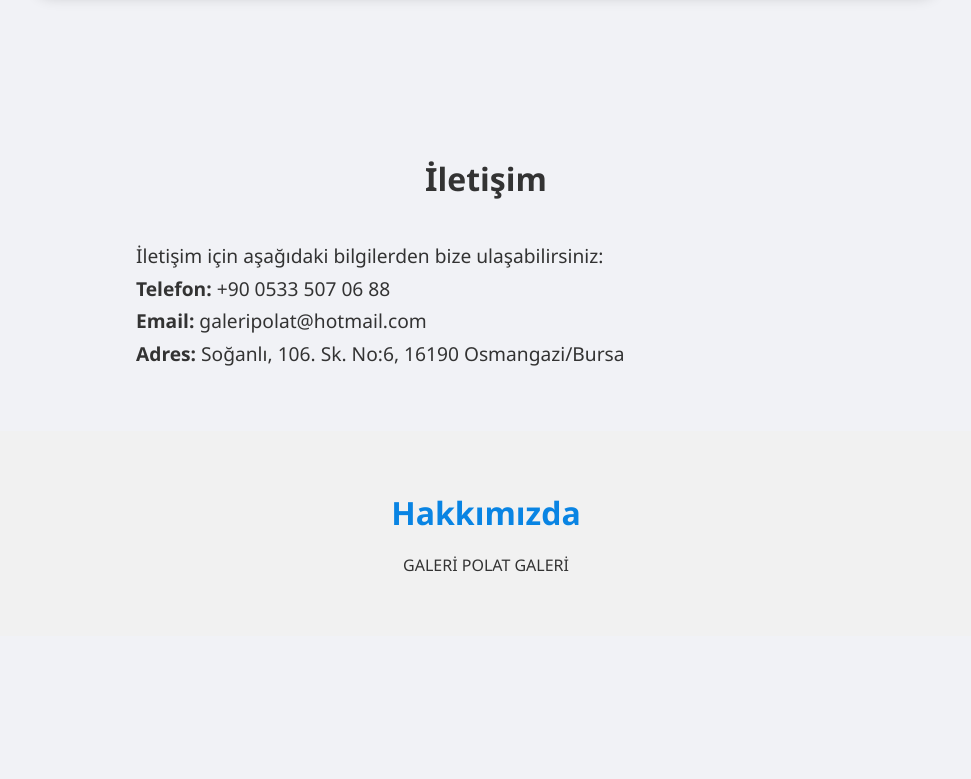
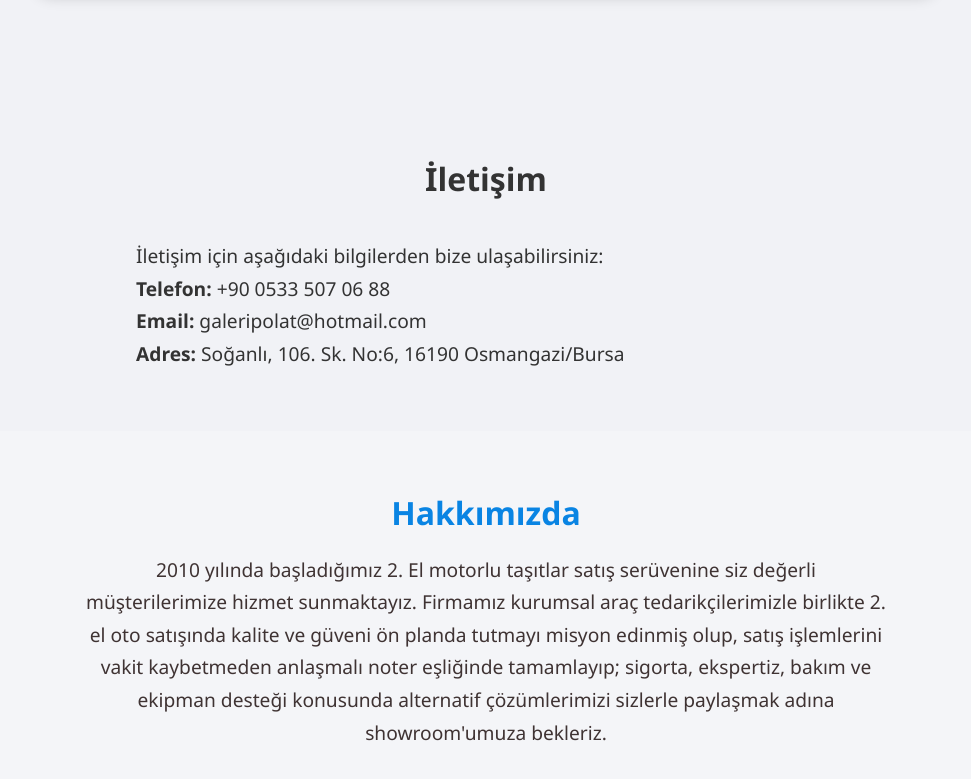
Before and after one commit to Soykan1/galeri, a plain HTML site: page index.html in a window 1280 px wide. Shown: the part 2020-2799 px from the top of the page, without its empty margins (154-1125 px from the left). Before the commit the page ends 2656 px from the top, so only its background shows below. Drawn offline with Linux system fonts and the light colour scheme.

Commit message:
Update index.html

```diff
--- a/index.html
+++ b/index.html
@@ -653,9 +653,9 @@ GALERİ POLAT" tabindex="0">
 </script>
 
 <!-- HAKKIMIZDA -->
-<section id="about" style="background-color: #f1f1f1; padding: 60px 20px; text-align: center;">
-  <h2 style="font-size: 2rem; margin-bottom: 20px; color: #0984e3;">Hakkımızda</h2>
-  <p style="max-width: 800px; margin: 0 auto; font-size: 1rem; color: #333;">
-    GALERİ POLAT GALERİ
+<section id="about" style="background-color: rgba(255, 255, 255, 0.2); padding: 60px 20px; text-align: center;">
+  <h2 style="font-size: 2rem; margin-bottom: 20px; color: rgb(9, 132, 227);">Hakkımızda</h2>
+  <p style="max-width: 800px; margin: 0 auto; font-size: 1.2rem; color: #3f3333; line-height: 1.7;">
+    2010 yılında başladığımız 2. El motorlu taşıtlar satış serüvenine siz değerli müşterilerimize hizmet sunmaktayız. Firmamız kurumsal araç tedarikçilerimizle birlikte 2. el oto satışında kalite ve güveni ön planda tutmayı misyon edinmiş olup, satış işlemlerini vakit kaybetmeden anlaşmalı noter eşliğinde tamamlayıp; sigorta, ekspertiz, bakım ve ekipman desteği konusunda alternatif çözümlerimizi sizlerle paylaşmak adına showroom'umuza bekleriz.
   </p>
 </section>
```
